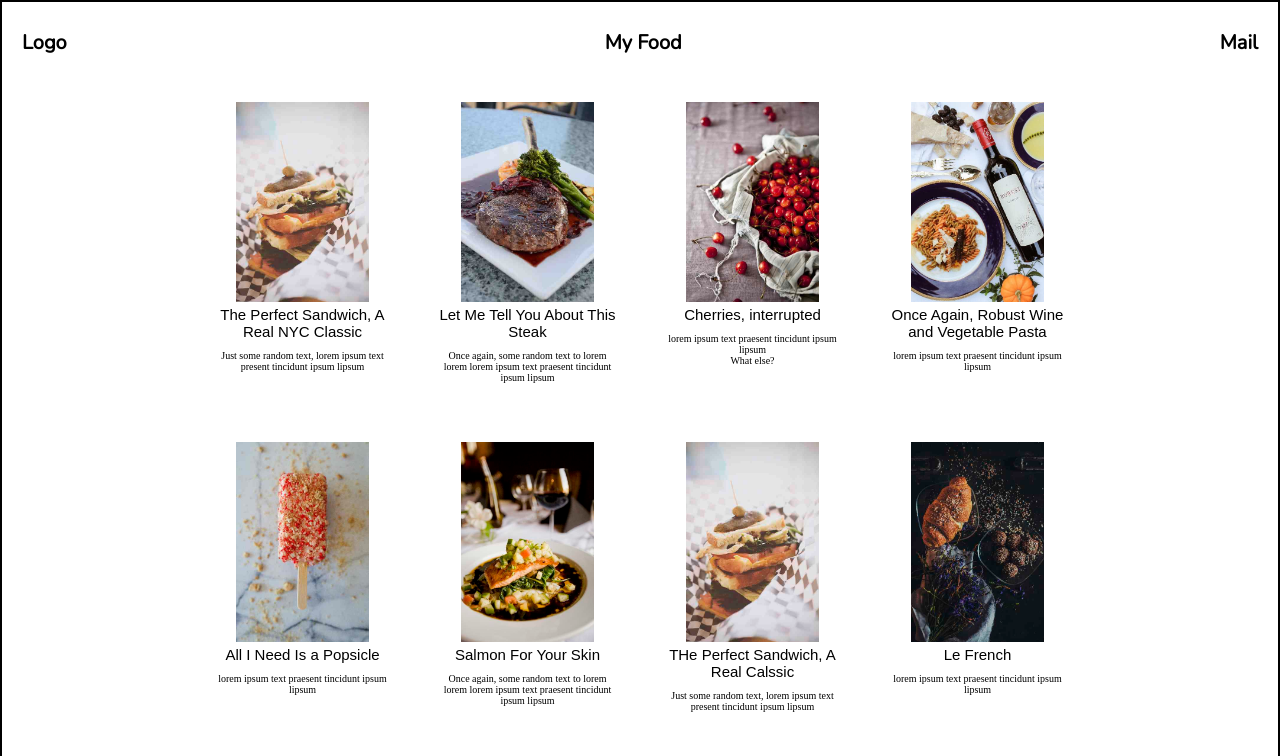
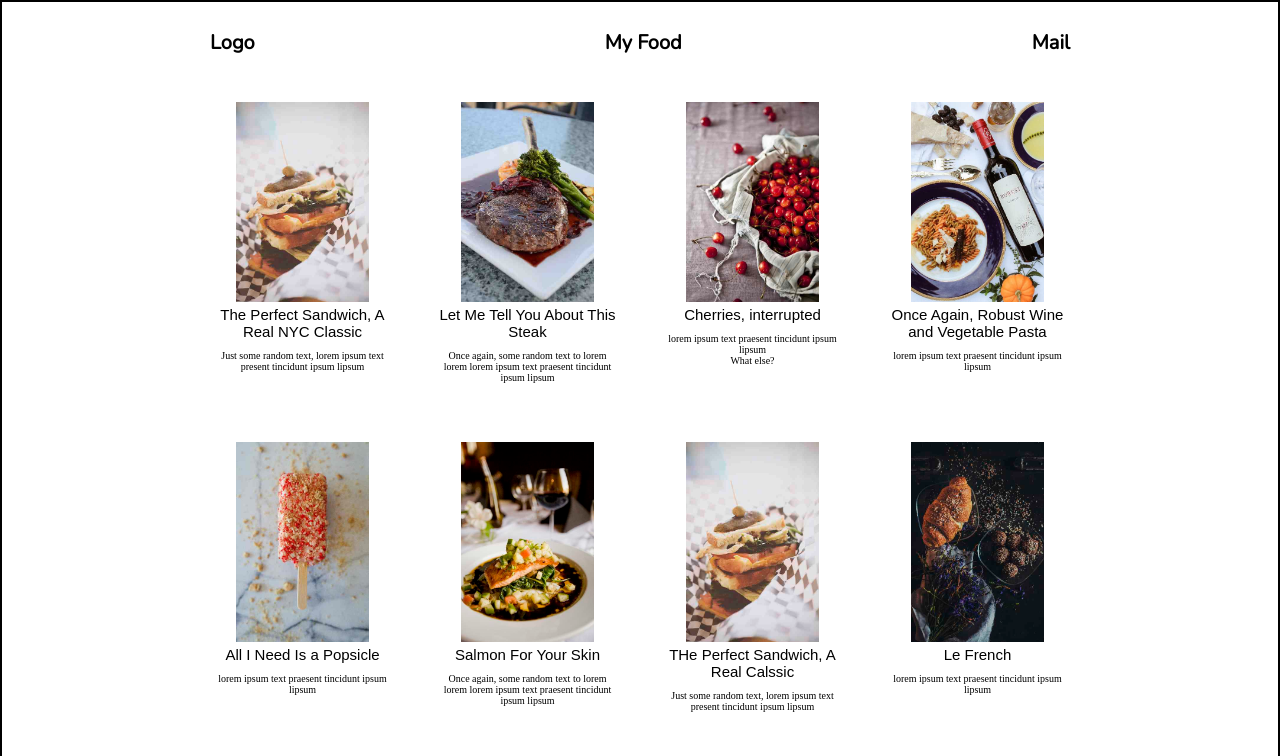
Before and after one commit to farid1983/Responsive-Profile-Page, a plain HTML site: page my_food.html in a window 1280 px wide. Shown: the top 756 px of the page. Drawn offline with nearby package versions, Linux system fonts and the light colour scheme.

Commit message:
updated my food

```diff
--- a/style_my_menu.css
+++ b/style_my_menu.css
@@ -24,8 +24,7 @@ div#container{
 }
 
 header{
-
-    width: 100%;
+    max-width: 900px;
     height: 80px;
     /* background-color: lightgreen; */
     display: flex;
@@ -35,7 +34,9 @@ header{
     padding: 0 20px;
     font-family: 'Nunito', sans-serif;
     font-size:10px;
-}
+    margin-left: auto;
+    margin-right: auto;
+    }
 
 section{
     /* background-color: skyblue; */
```
